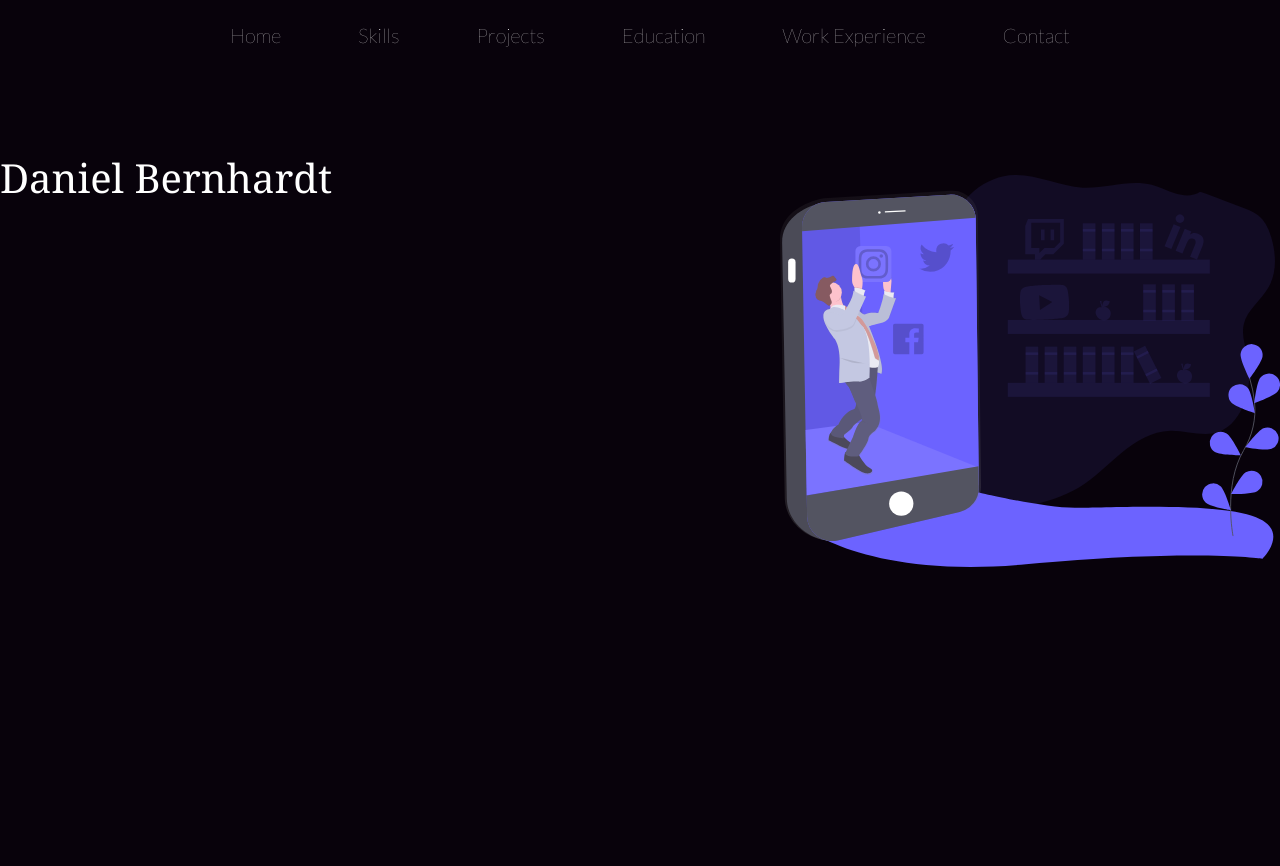
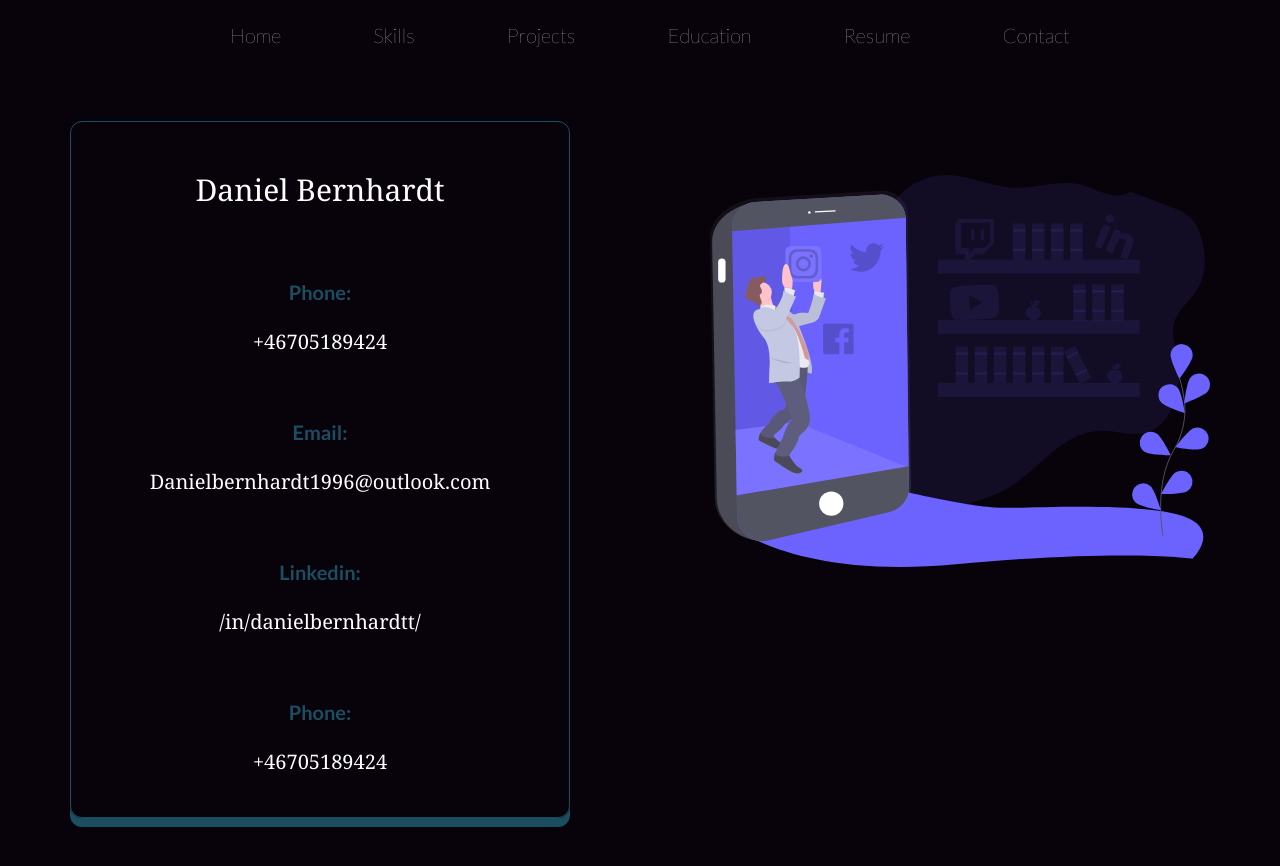
Before and after one commit to DanBer10/react-portfolio, a React (Create React App) app in the folder react-portfolio/: page /contact in a window 1280 px wide. Before the commit the page ends 800 px from the top, so only its background shows below. Built offline with nearby package versions, Linux system fonts and the light colour scheme.

Commit message:
changed colors and added cards

```diff
--- a/react-portfolio/src/components/Contact.js
+++ b/react-portfolio/src/components/Contact.js
@@ -4,9 +4,35 @@ import social from "../images/social.svg";
 export default function Contact() {
   return (
     <>
-      <div className="fullScreen-container content-standard">
-        <h1>Daniel Bernhardt</h1>
-        <img src={social} height="500" width="500" alt="didnt find img" />
+      <div className="fullScreen-container">
+        <div className="content-standard">
+          <div className="card-container">
+            <div className="card big">
+              <div className="card-info">
+                <div>
+                  <h2>Daniel Bernhardt</h2>
+                  <div>
+                    <h3>Phone:</h3>
+                    <span>+46705189424</span>
+                  </div>
+                  <div>
+                    <h3>Email:</h3>
+                    <span>Danielbernhardt1996@outlook.com</span>
+                  </div>
+                  <div>
+                    <h3>Linkedin:</h3>
+                    <span>/in/danielbernhardtt/</span>
+                  </div>
+                  <div>
+                    <h3>Phone:</h3>
+                    <span>+46705189424</span>
+                  </div>
+                </div>
+              </div>
+            </div>
+            <img src={social} height="500" width="500" alt="didnt find img" />
+          </div>
+        </div>
       </div>
     </>
   );
--- a/react-portfolio/src/components/Education.js
+++ b/react-portfolio/src/components/Education.js
@@ -4,11 +4,11 @@ export default function Education() {
   return (
     <div className="fullScreen-container">
       <div className="content-standard">
-        <h2 className="title">System Developer Nackademin</h2>
+        <h2 className="title">System engineer Nackademin</h2>
         <div className="card-grid">
           <div className="card one">
             <div className="card-info">
-              <div>
+              <div className="color-light">
                 <h3>Internship</h3>
               </div>
             </div>
@@ -17,11 +17,15 @@ export default function Education() {
             <div className="card-info">
               <div>
                 <h3>Sphinxly</h3>
-                <p>CMS</p>
-                <p>JavaScript</p>
-                <p>JQuery</p>
-                <p>Git</p>
-                <p>Slack</p>
+                <p>
+                  <h5>
+                    FrontEnd development
+                    <br />
+                    <br />
+                  </h5>
+                  Developed responsive user-friendly websites for companies.
+                  Interacted with EasyWeb CMS.
+                </p>
               </div>
             </div>
           </div>
@@ -29,6 +33,15 @@ export default function Education() {
             <div className="card-info">
               <div>
                 <h3>NetEnt</h3>
+                <p>
+                  <h5>
+                    BackEnd development
+                    <br />
+                    <br />
+                  </h5>
+                  Worked with Data lake. Used Java and Golang. Interacted with
+                  hydra database.
+                </p>
               </div>
             </div>
           </div>
--- a/react-portfolio/src/components/Header.js
+++ b/react-portfolio/src/components/Header.js
@@ -5,7 +5,8 @@ import Hero from "./Hero";
 import Skills from "./Skills";
 import Contact from "./Contact";
 import Education from "./Education";
-import WorkExp from "./WorkExp";
+import Resume from "./Resume";
+import Projects from "./Projects";
 
 export default function Header() {
   return (
@@ -21,13 +22,13 @@ export default function Header() {
                 <Link to="/skills">Skills</Link>
               </li>
               <li>
-                <Link to="/contact">Projects</Link>
+                <Link to="/projects">Projects</Link>
               </li>
               <li>
                 <Link to="/education">Education</Link>
               </li>
               <li>
-                <Link to="/workExp">Work experience</Link>
+                <Link to="/resume">Resume</Link>
               </li>
               <li>
                 <Link to="/contact">Contact</Link>
@@ -48,8 +49,11 @@ export default function Header() {
           <Route exact path="/education">
             <Education />
           </Route>
-          <Route exact path="/workExp">
-            <WorkExp />
+          <Route exact path="/resume">
+            <Resume />
+          </Route>
+          <Route exact path="/projects">
+            <Projects />
           </Route>
         </Switch>
       </Router>
--- /dev/null
+++ b/react-portfolio/src/components/Projects.js
@@ -0,0 +1,9 @@
+import React from "react";
+
+export default function Projects() {
+  return (
+    <div>
+      <h1>Projects</h1>
+    </div>
+  );
+}
--- a/react-portfolio/src/components/WorkExp.js
+++ b/react-portfolio/src/components/Resume.js
@@ -3,7 +3,7 @@ import React from "react";
 export default function WorkExp() {
   return (
     <div className="fullScreen-container content-standard">
-      <h2>workExp</h2>
+      <h2>resume</h2>
     </div>
   );
 }
--- a/react-portfolio/src/components/Skills.js
+++ b/react-portfolio/src/components/Skills.js
@@ -19,6 +19,18 @@ export default function Skills() {
                 <p>SASS</p>
                 <p>CMS</p>
                 <p>JQuery</p>
+                <p>FireBase</p>
+                <p>OOP</p>
+              </div>
+            </div>
+          </div>
+          <div className="card">
+            <div className="card-info">
+              <div>
+                <h3>General</h3>
+                <p>Teamplayer</p>
+                <p>Fast learner</p>
+                <p></p>
               </div>
             </div>
           </div>
@@ -28,11 +40,9 @@ export default function Skills() {
                 <h3>BackEnd</h3>
                 <p>Java</p>
                 <p>MySQL</p>
-                <p>FireBase</p>
                 <p>Docker</p>
                 <p>Git</p>
-                <p></p>
-                <p></p>
+                <p>OOP</p>
               </div>
             </div>
           </div>
--- a/react-portfolio/src/scss/components/_flex-grid.scss
+++ b/react-portfolio/src/scss/components/_flex-grid.scss
@@ -2,7 +2,6 @@
   display: grid;
   grid-template-columns: repeat(2, 1fr);
   gap: 10px;
-  grid-auto-rows: 100px;
   grid-template-areas:
     "a a "
     "b c";
--- a/react-portfolio/src/scss/components/_media-text.scss
+++ b/react-portfolio/src/scss/components/_media-text.scss
@@ -3,6 +3,10 @@
   margin-bottom: 5rem;
   display: flex;
   justify-content: space-between;
+}
+
+.color-light {
+  color: #d0aa5b;
 }
 
 .title {
@@ -11,7 +15,6 @@
   font-weight: 300;
   font-family: "Lato";
   text-transform: capitalize;
-  margin-bottom: 10rem;
 }
 
 .card-container {
@@ -23,7 +26,12 @@
   max-width: 300px;
   width: 100%;
   max-height: 100%;
-  box-shadow: 0 19px 38px #999;
+  box-shadow: 0 9px 0px #1b4e61;
+  border: 1px solid #1b4e61;
+
+  &.big {
+    max-width: 500px;
+  }
 
   .card-info {
     display: flex;
@@ -34,6 +42,19 @@
       display: flex;
       flex-direction: column;
       align-items: center;
+      padding: 20px;
+
+      h3 {
+        font-size: 2rem;
+        font-family: "Lato";
+        color: #1b4e61;
+      }
+
+      p {
+        text-align: center;
+        font-size: 2rem;
+        font-family: "Lato";
+      }
     }
   }
 }
--- a/react-portfolio/src/scss/sections/_header.scss
+++ b/react-portfolio/src/scss/sections/_header.scss
@@ -29,13 +29,14 @@ header {
         text-decoration: none;
         color: white;
         margin-right: 20px;
-        transition: 0.6s ease;
+        transition: 0.3s ease;
         font-family: "Lato";
         font-weight: 200;
         text-transform: capitalize;
 
         &:hover {
-          color: beige;
+          color: snow;
+          box-shadow: 0 9px 0px #1b4e61;
         }
       }
     }
```
